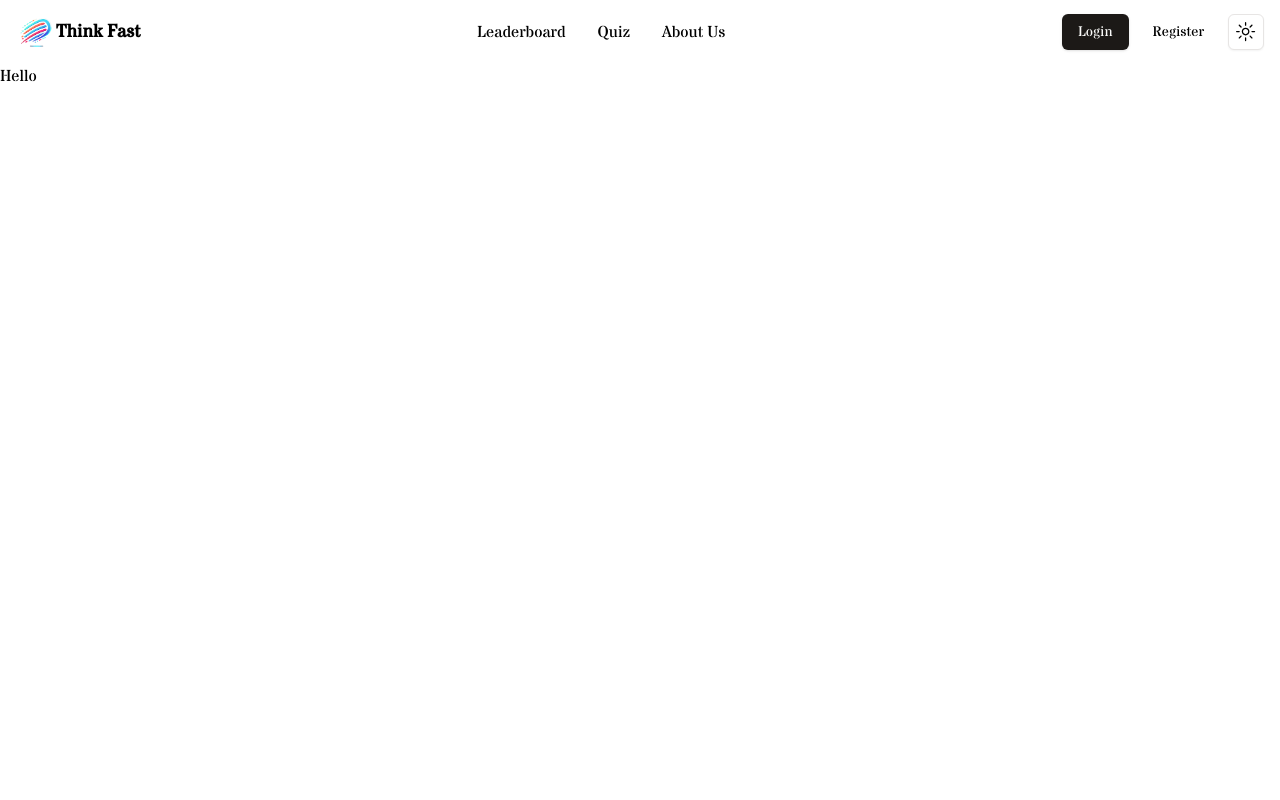
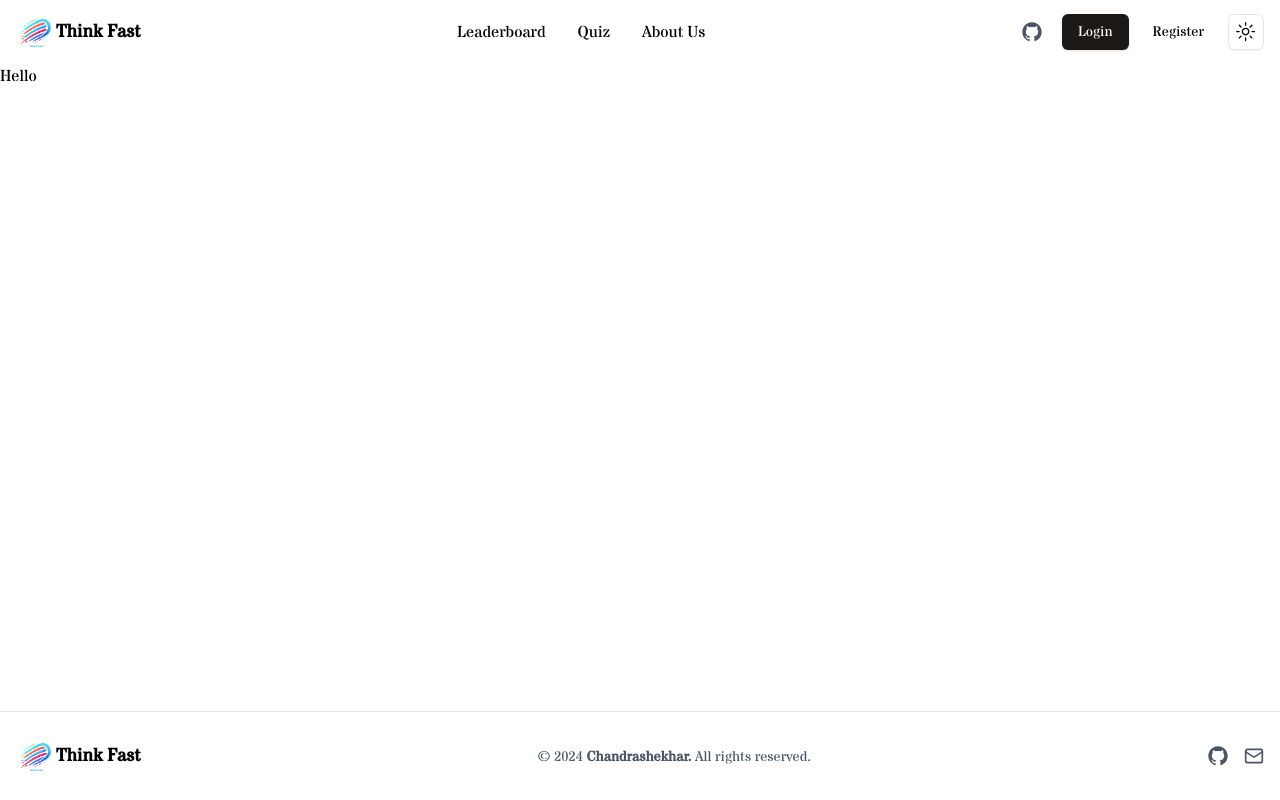
Before and after one commit to StarDust130/ThinkFast, a Next.js app: page / in a window 1280 px wide. Built offline with nearby package versions, Linux system fonts and the light colour scheme.

Commit message:
Refactor layout component: Add Footer component

```diff
--- a/src/app/layout.tsx
+++ b/src/app/layout.tsx
@@ -3,6 +3,7 @@ import { Stardos_Stencil } from "next/font/google";
 import "./globals.css";
 import { ThemeProvider } from "@/components/elements/theme-provider";
 import Header from "@/components/elements/Header";
+import Footer from "@/components/elements/Footer";
 
 const fredericka = Stardos_Stencil({
   subsets: ["latin"],
@@ -32,6 +33,7 @@ export default function RootLayout({
           <main className="h-screen w-full">
             <Header />
             {children}
+            <Footer />
           </main>
         </ThemeProvider>
       </body>
--- /dev/null
+++ b/src/components/elements/Footer.tsx
@@ -0,0 +1,48 @@
+import Link from "next/link";
+import Logo from "./Logo";
+import { GitHubLogoIcon } from "@radix-ui/react-icons";
+import { Mail } from "lucide-react";
+
+const Footer = () => {
+  return (
+    <footer className="border-t py-6 px-4 fixed bottom-0 w-full">
+      <div className="container mx-auto flex flex-col md:flex-row justify-between items-center">
+        {/* Left Section: Logo */}
+        <div className="flex items-center gap-4">
+          <Logo />
+        </div>
+
+        <div>
+          <span className="text-gray-600 dark:text-gray-300 text-sm">
+            © {new Date().getFullYear()}{" "}
+            <Link
+              className="hover:text-blue-500 font-bold"
+              href="https://github.com"
+              target="_blank"
+              aria-label="GitHub"
+            >
+              Chandrashekhar.
+            </Link>{" "}
+            All rights reserved.
+          </span>
+        </div>
+
+        {/* Right Section*/}
+        <div className="flex items-center gap-4 mt-4 md:mt-0">
+          <Link href="https://github.com" target="_blank" aria-label="GitHub">
+            <GitHubLogoIcon className="w-5 h-5 text-gray-600 dark:text-gray-300 hover:text-black dark:hover:text-white transition-colors" />
+          </Link>
+          <Link
+            href="mailto:csyadav0513@gmail.com"
+            target="_blank"
+            aria-label="Email"
+          >
+            <Mail className="w-5 h-5 text-gray-600 dark:text-gray-300 hover:text-black dark:hover:text-white transition-colors" />
+          </Link>
+        </div>
+      </div>
+    </footer>
+  );
+};
+
+export default Footer;
--- a/src/components/elements/Header.tsx
+++ b/src/components/elements/Header.tsx
@@ -11,6 +11,7 @@ import {
   SheetTrigger,
   SheetClose, // Import SheetClose
 } from "@/components/ui/sheet";
+import { GitHubLogoIcon } from "@radix-ui/react-icons";
 
 const Header = () => {
   return (
@@ -43,8 +44,11 @@ const Header = () => {
       </nav>
 
       {/* Right side */}
-      <div className="flex items-center gap-2">
+      <div className="flex items-center gap-5">
         {/* Show on large screens */}
+        <Link href="https://github.com" target="_blank" aria-label="GitHub">
+          <GitHubLogoIcon className="w-5 h-5  text-gray-600 dark:text-gray-300 hover:text-black dark:hover:text-white transition-colors" />
+        </Link>
         <div className="hidden md:flex gap-2">
           <Link href="/login">
             <Button>Login</Button>
--- a/src/components/elements/Logo.tsx
+++ b/src/components/elements/Logo.tsx
@@ -3,7 +3,7 @@ import Link from "next/link";
 
 const Logo = () => {
   return (
-    <Link href={"/"} className="flex justify-center items-center">
+    <Link href={"/"} className="flex justify-center items-center mx-auto">
       <Image src="/logo.png" alt="logo" width={40} height={40} />
       <p className="font-bold md:text-lg">Think Fast</p>
     </Link>
```
